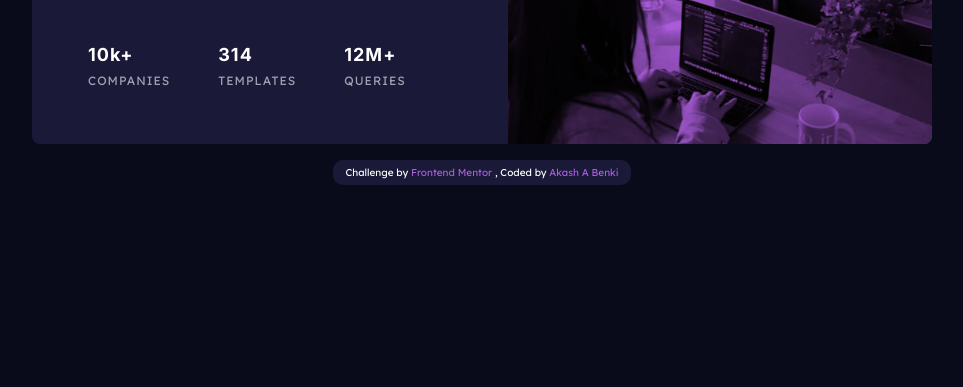
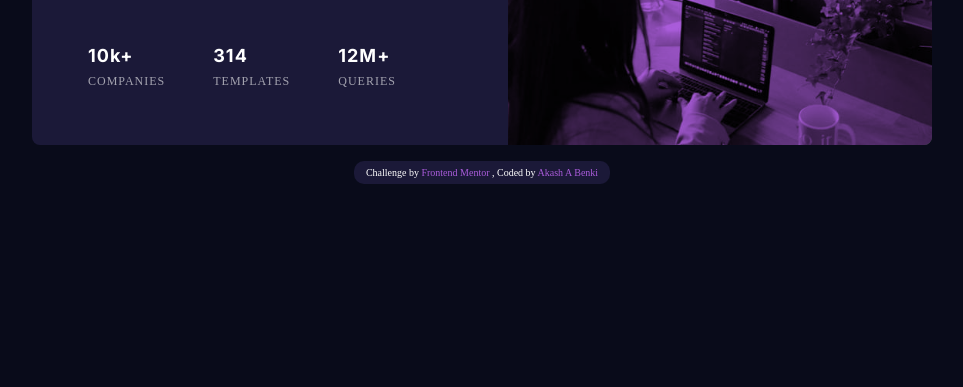
Before and after one commit to AAB007209/Stats-Preview-Card, a plain HTML site: page index.html in a window 1280 px wide. Shown: the part 413-800 px from the top of the page, without its empty margins (158-1121 px from the left). Drawn offline with Linux system fonts and the light colour scheme.

Commit message:
Update index.css Commented Fonts

```diff
--- a/index.css
+++ b/index.css
@@ -1,5 +1,5 @@
-@import url('https://fonts.googleapis.com/css2?family=Inter:ital,opsz,wght@0,14..32,100..900;1,14..32,100..900&display=swap');
-@import url('https://fonts.googleapis.com/css2?family=Lexend+Deca:wght@100..900&display=swap');
+/* @import url('https://fonts.googleapis.com/css2?family=Inter:ital,opsz,wght@0,14..32,100..900;1,14..32,100..900&display=swap');
+@import url('https://fonts.googleapis.com/css2?family=Lexend+Deca:wght@100..900&display=swap'); */
 
 * {
     margin: 0;
```
